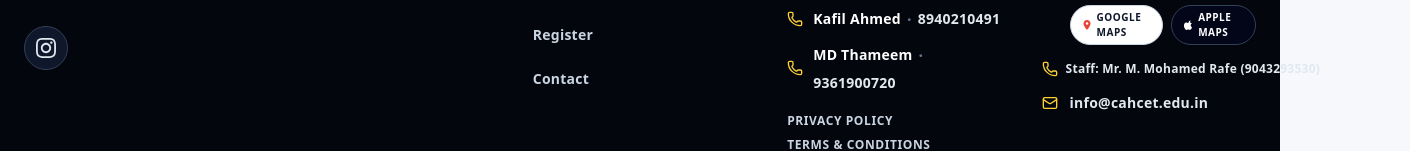
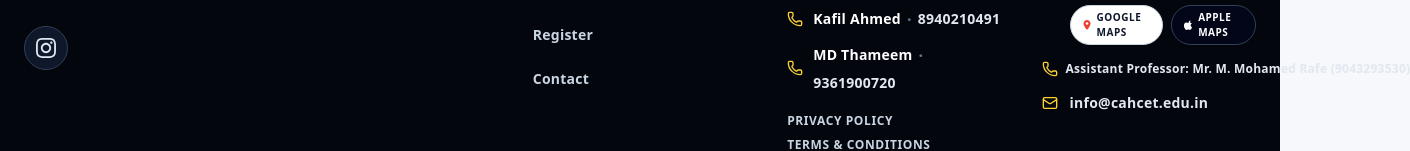
Before and after one commit to maithreyan12/INFOGRAM26, a Next.js app in the folder infogram26-app/: page / in a window 1280 px wide. Shown: the part 3549-3700 px from the top of the page, 1410 px wide, since content can reach past the window. Built offline with nearby package versions, Linux system fonts and the light colour scheme; no server answers; the database is empty.

Commit message:
Set Assistant Professor title for Mr. M. Mohamed Rafe in single clean line

```diff
--- a/infogram26-app/src/app/about/page.tsx
+++ b/infogram26-app/src/app/about/page.tsx
@@ -182,7 +182,7 @@ export default function AboutPage() {
                   </a>
                   <a href="tel:+919043293530" className={`flex items-center gap-2 font-bold text-xs sm:text-sm whitespace-nowrap transition-all hover:underline ${isDark ? 'text-slate-200 hover:text-amber-300' : 'text-slate-800 hover:text-[#7c3aed]'}`}>
                     <Phone className="w-4 h-4 text-[#7c3aed] shrink-0" />
-                    <span>Staff: Mr. M. Mohamed Rafe (9043293530)</span>
+                    <span>Assistant Professor: Mr. M. Mohamed Rafe (9043293530)</span>
                   </a>
                   <div className={`flex items-center gap-2.5 font-bold ${isDark ? 'text-slate-200' : 'text-slate-800'}`}>
                     <Mail className="w-4 h-4 text-[#7c3aed] shrink-0" />
--- a/infogram26-app/src/app/contact/page.tsx
+++ b/infogram26-app/src/app/contact/page.tsx
@@ -289,7 +289,7 @@ export default function ContactPage() {
                     <Phone className="w-5 h-5 text-[#7c3aed]" />
                   </div>
                   <div>
-                    <h3 className={`font-black text-xs uppercase tracking-wider ${isDark ? 'text-slate-400' : 'text-slate-600'}`}>Staff Coordinator</h3>
+                    <h3 className={`font-black text-xs uppercase tracking-wider ${isDark ? 'text-slate-400' : 'text-slate-600'}`}>Assistant Professor</h3>
                     <a href="tel:+919043293530" className={`font-black text-sm transition-colors ${isDark ? 'text-slate-100 hover:text-amber-300' : 'text-slate-950 hover:text-[#7c3aed]'}`}>
                       Mr. M. Mohamed Rafe (9043293530)
                     </a>
--- a/infogram26-app/src/components/layout/Footer.tsx
+++ b/infogram26-app/src/components/layout/Footer.tsx
@@ -199,12 +199,12 @@ export default function Footer() {
                 <Phone className={`w-4 h-4 shrink-0 ${isDark ? 'text-amber-300' : 'text-[#7c3aed]'}`} />
                 <a
                   href="tel:+919043293530"
-                  className={`text-[11px] sm:text-xs font-black whitespace-nowrap transition-colors ${isDark ? 'text-slate-200 hover:text-amber-300' : 'text-slate-900 hover:text-[#7c3aed]'
+                  className={`text-[10px] sm:text-xs font-black whitespace-nowrap transition-colors ${isDark ? 'text-slate-200 hover:text-amber-300' : 'text-slate-900 hover:text-[#7c3aed]'
                     }`}
                   style={{ WebkitTapHighlightColor: 'transparent' }}
-                  title="Staff: Mr. M. Mohamed Rafe (9043293530)"
+                  title="Assistant Professor: Mr. M. Mohamed Rafe (9043293530)"
                 >
-                  Staff: Mr. M. Mohamed Rafe (9043293530)
+                  Assistant Professor: Mr. M. Mohamed Rafe (9043293530)
                 </a>
               </li>
               <li className="flex items-center gap-3">
```
